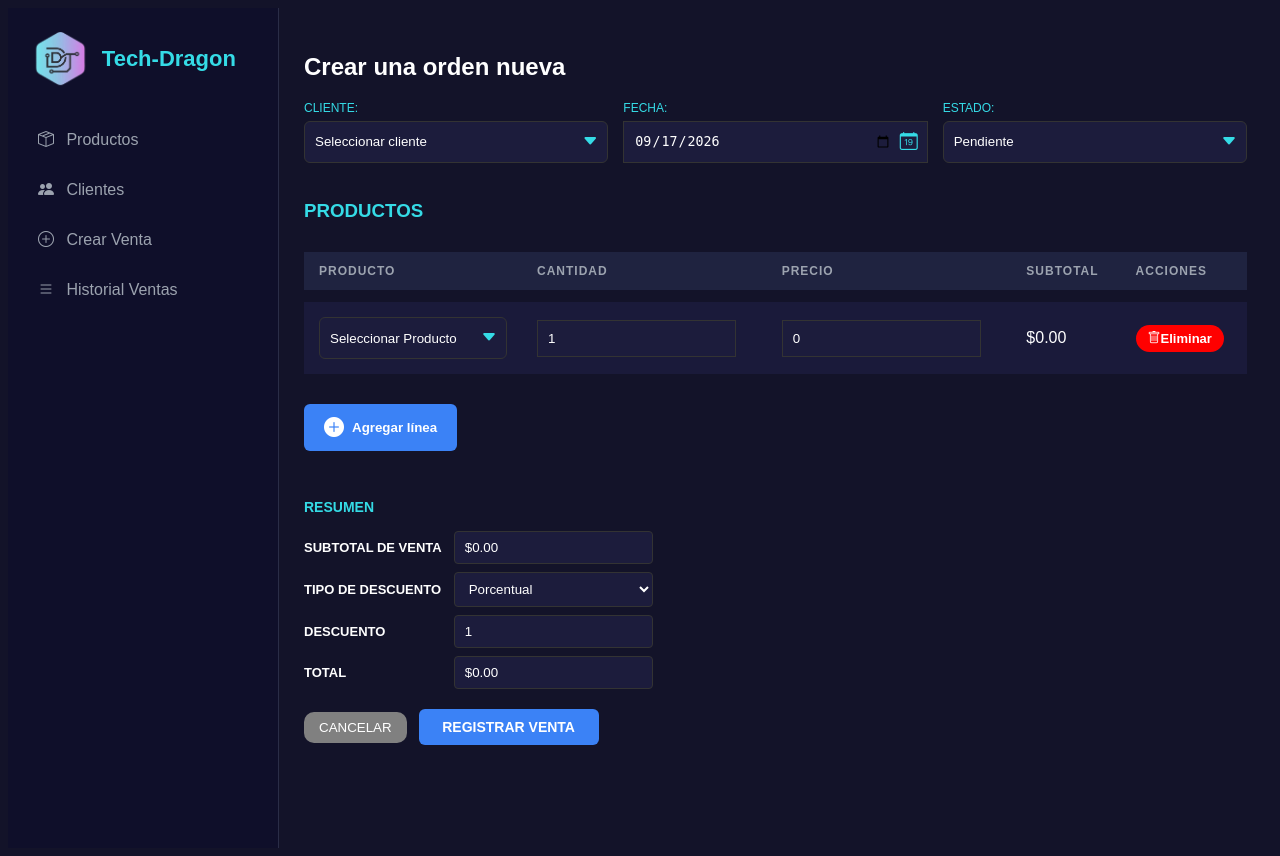
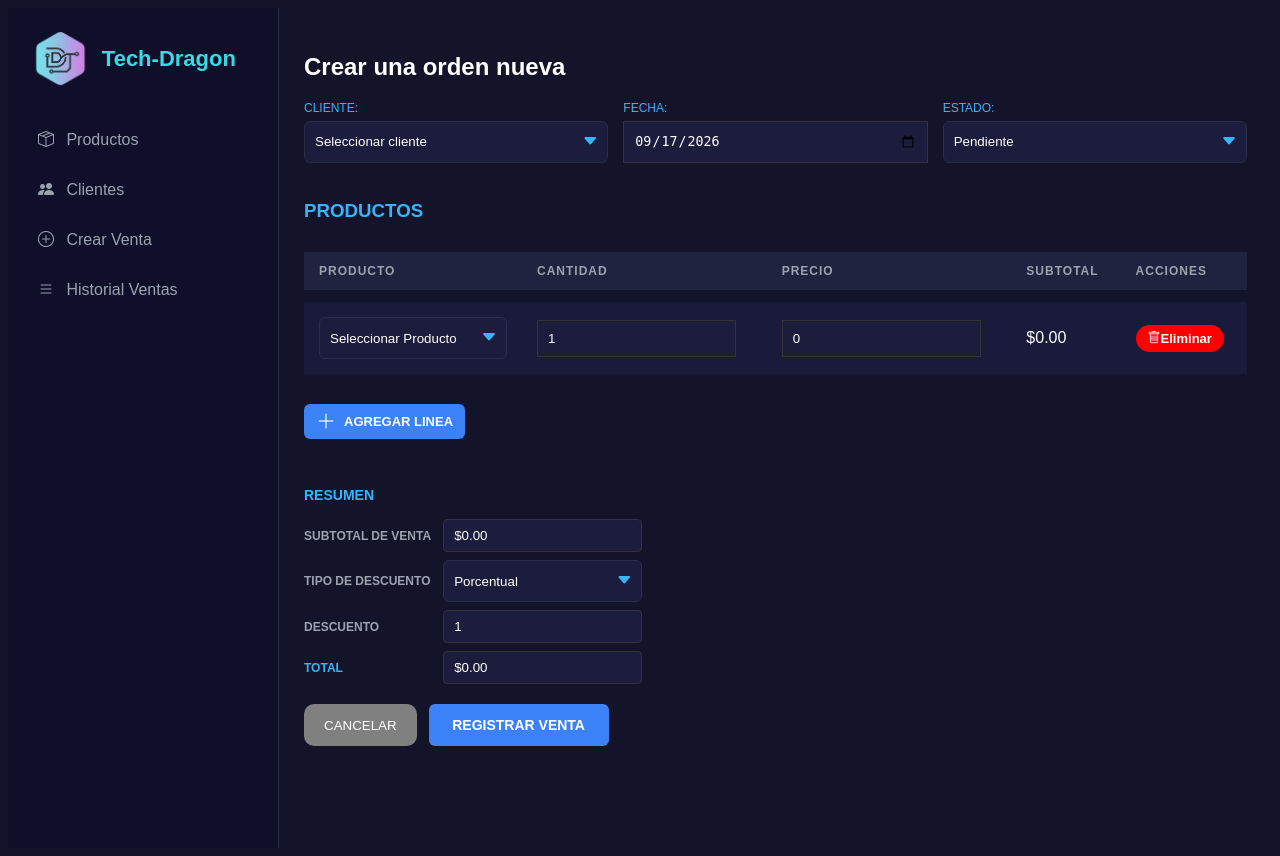
Before and after one commit to LeandroH0211/Sistema-de-inventario, a Flask app: page /ventas/nueva in a window 1280 px wide. Run offline with Flask 3, Linux system fonts and the light colour scheme; data that the repository does not hold is empty.

Commit message:
Arreglo completo de la vista crear nueva venta

```diff
--- a/app/static/css/ventas.css
+++ b/app/static/css/ventas.css
@@ -9,7 +9,7 @@
     display: block;
     margin-bottom: 6px;
     font-size: 12px;
-    color: #35DBE6;
+    color: #37B4FA;
 }
 
 .form-group input,
@@ -22,23 +22,19 @@
 .date-container input {
     width: 100%;
     height: 42px;
-    padding-right: 35px;
 }
 
 .card {
     margin-top: 15px;
 }
 
-.card > .btn-green {
-    transition: box-shadow 0.2s ease;
-}
 
 .card > .btn-green:hover {
     box-shadow: 0 0 10px rgba(53, 219, 230, 0.7);
 }
 
 .section-title {
-    color: #35DBE6;
+    color:  #37B4FA;
 }
 
 .venta-footer {
@@ -60,14 +56,20 @@
 .resumen h3 {
     grid-column: 1 / -1;
     margin: 0 0 8px 0;
-    color: #35DBE6;
+    color:  #37B4FA;
     font-size: 14px;
 }
 
 .resumen label {
-    color: white;
+    color: #9ca3af;
+    font-weight: 600;
+    font-size: 12px;
+    text-transform: uppercase;
+}
+
+.resumen label:last-of-type {
+    color: #37B4FA;
     font-weight: 700;
-    font-size: 13px;
 }
 
 .resumen input,
@@ -131,3 +133,43 @@
 .estado-cancelada {
     color: red;
 }
+.select-container {
+    position: relative;
+}
+.select-container select {
+    width: 100%;
+    height: 42px;
+    padding: 0 35px 0 10px;
+
+    background: #1c1c3c;
+    border: 1px solid #2a2d47;
+    border-radius: 6px;
+    color: white;
+
+    appearance: none;
+    -webkit-appearance: none;
+    -moz-appearance: none;
+}
+.select-container i {
+    position: absolute;
+    right: 10px;
+    top: 50%;
+    transform: translateY(-50%);
+
+    color: #37B4FA;
+    pointer-events: none;
+}
+.card > .btn-green {
+    transition: box-shadow 0.2s ease;
+    padding: 6px 12px;
+    font-size: 13px;
+    height: auto;
+}
+.acciones .btn-cancelar,
+.acciones .btn-registrar {
+    height: 42px;
+    padding: 0 20px;
+    display: flex;
+    align-items: center;
+    justify-content: center;
+}
--- a/app/templates/ventas/nueva_venta.html
+++ b/app/templates/ventas/nueva_venta.html
@@ -11,7 +11,7 @@
 <form method="POST" action="{{ url_for('ventas.nueva_venta') }}">
     <div class="venta-grid">
 
-        <!-- CLIENTE -->
+        <!-- cliente -->
         <div class="form-group">
             <label>CLIENTE:</label>
 
@@ -27,17 +27,16 @@
             </div>
         </div>
 
-        <!-- FECHA -->
+        <!-- fecha -->
         <div class="form-group">
             <label>FECHA:</label>
 
             <div class="date-container">
                 <input type="date" name="fecha" value="2026-09-17" required>
-                <i class="bi bi-calendar-date calendario-icono"></i>
             </div>
         </div>
 
-        <!-- ESTADO -->
+        <!-- estado -->
         <div class="form-group">
             <label>ESTADO:</label>
             <div class="select-container">
@@ -55,7 +54,7 @@
 
     <br>
 
-    <!-- PRODUCTOS -->
+    <!-- productos -->
     <div class="card">
 
         <h3 class="section-title">PRODUCTOS</h3>
@@ -102,8 +101,8 @@
         <br>
 
         <button type="button" class="btn-green" onclick="agregarLinea()">
-            <i class="bi bi-plus-circle-fill"></i>
-            Agregar línea
+           <i class="bi bi-plus-lg"></i>
+            AGREGAR LINEA
         </button>
 
         <template id="linea-producto-template">
@@ -137,7 +136,7 @@
 
     <br>
 
-    <!-- RESUMEN -->
+    <!-- resumenn -->
     <div class="venta-footer">
 
         <div class="resumen">
@@ -146,11 +145,15 @@
             <label>SUBTOTAL DE VENTA</label>
             <input type="text" id="subtotal-venta" value="$0.00" readonly>
 
-            <label for="tipo_descuento">TIPO DE DESCUENTO</label>
-            <select id="tipo_descuento" name="tipo_descuento" onchange="actualizarTotales()">
-                <option value="porcentual">Porcentual</option>
-                <option value="fijo">Fijo</option>
-            </select>
+           <label for="tipo_descuento">TIPO DE DESCUENTO</label>
+
+<div class="select-container">
+    <select id="tipo_descuento" name="tipo_descuento" onchange="actualizarTotales()">
+        <option value="porcentual">Porcentual</option>
+        <option value="fijo">Fijo</option>
+    </select>
+    <i class="bi bi-caret-down-fill"></i>
+</div>
 
             <label>DESCUENTO</label>
             <input type="number" id="descuento" name="descuento" value="1" min="1" step="0.01" oninput="actualizarDescuento(this)">
@@ -159,7 +162,6 @@
             <input type="text" id="total-venta" value="$0.00" readonly>
         </div>
 
-        <!-- BOTONES UBICADOS DIRECTAMENTE DEBAJO -->
         <div class="acciones">
             <button type="button" class="btn-cancelar">CANCELAR</button>
             <button type="submit" class="btn-green btn-registrar">REGISTRAR VENTA</button>
```
